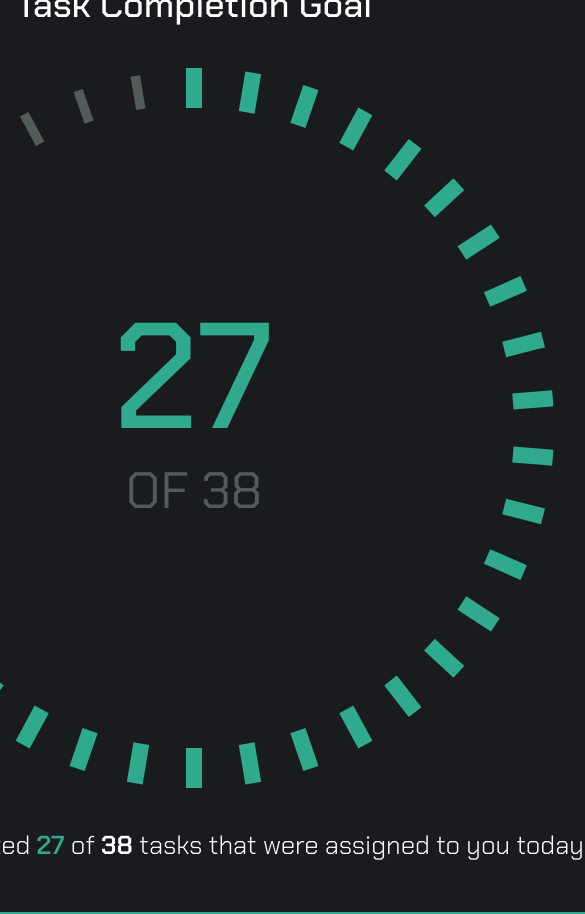
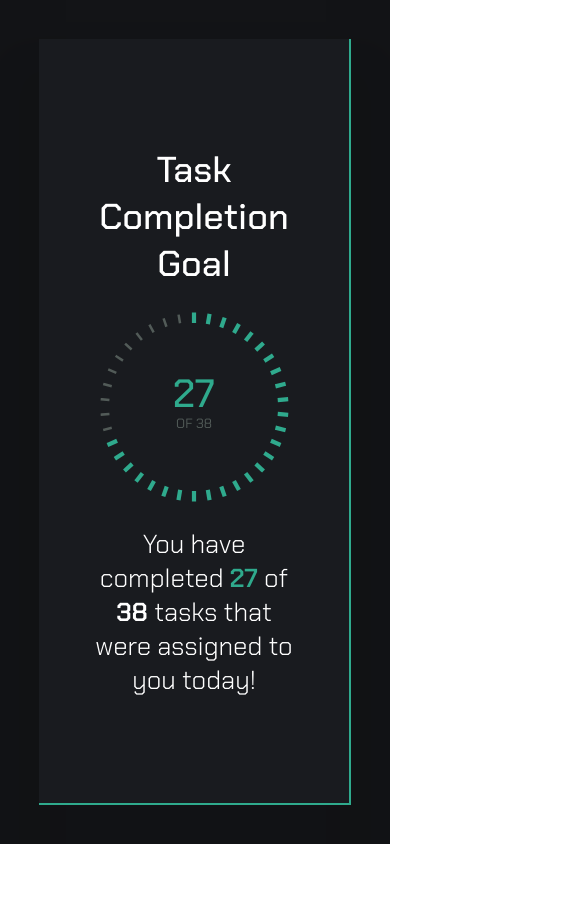
Before and after one commit to albingara/Dotted-Circle, a React (Create React App) app: page / in a window 390 px wide. Shown: the top 914 px of the page, 585 px wide, since content can reach past the window. After the commit the page ends 844 px from the top, so only its background shows below. Built offline with nearby package versions, Linux system fonts and the light colour scheme.

Commit message:
CSS Responsiveness

```diff
--- a/src/style/main.scss
+++ b/src/style/main.scss
@@ -11,10 +11,10 @@
 .container {
     background-color: $primary-background;
     height: 100vh;
-
     display: flex;
     align-items: center;
     justify-content: center;
+    padding: 10%;
 
     .wrapper {
         background: $secondary-background;
@@ -26,11 +26,14 @@
         flex-direction: column;
         align-items: center;
         justify-content: center;
+        gap: 15px;
         padding: 50px;
+        height: 100%;
 
         h1,
         h2 {
             color: $white;
+            text-align: center;
         }
 
         h1 {
@@ -52,9 +55,6 @@
         }
 
         svg {
-
-            width: 800px;
-            height: auto;
             animation: svg-element ease-out 0.5s;
 
             line {
```
